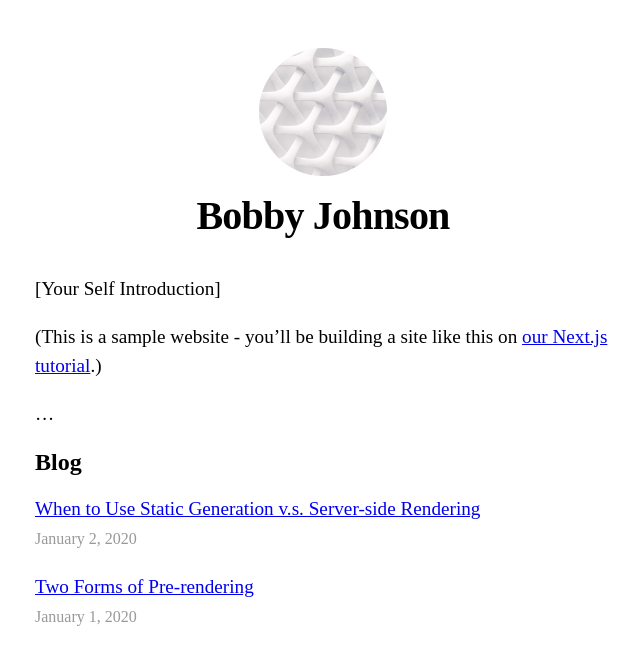
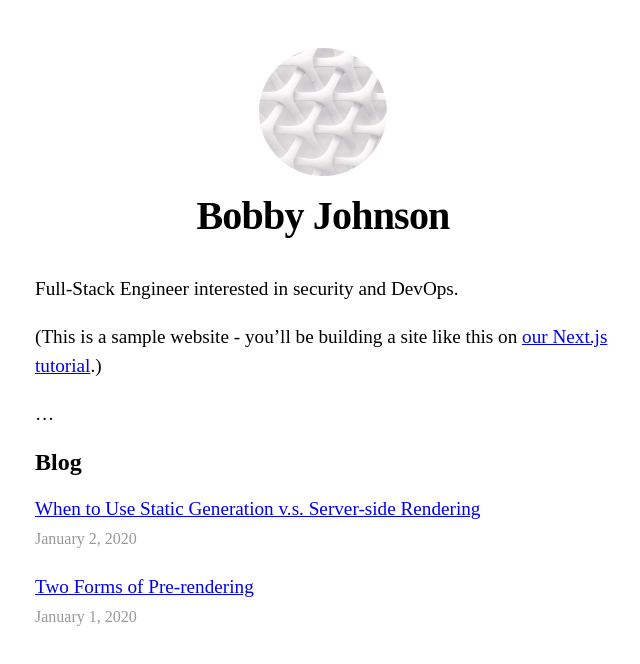
Before and after one commit to rjohnson19/enterprise-security-dashboard, a Next.js app in the folder esd-ui/: page / in a window 1280 px wide. Shown: the top 664 px of the page, without its empty margins (317-957 px from the left). Built offline with nearby package versions, Linux system fonts and the light colour scheme.

Commit message:
Update self-description.

```diff
--- a/esd-ui/pages/index.js
+++ b/esd-ui/pages/index.js
@@ -21,7 +21,7 @@ export default function Home({ allPostsData }) {
         <title>{siteTitle}</title>
       </Head>
       <section className={utilStyles.headingMd}>
-        <p>[Your Self Introduction]</p>
+        <p>Full-Stack Engineer interested in security and DevOps.</p>
         <p>
           (This is a sample website - you’ll be building a site like this on{' '}
           <a href="https://nextjs.org/learn">our Next.js tutorial</a>.)
```
